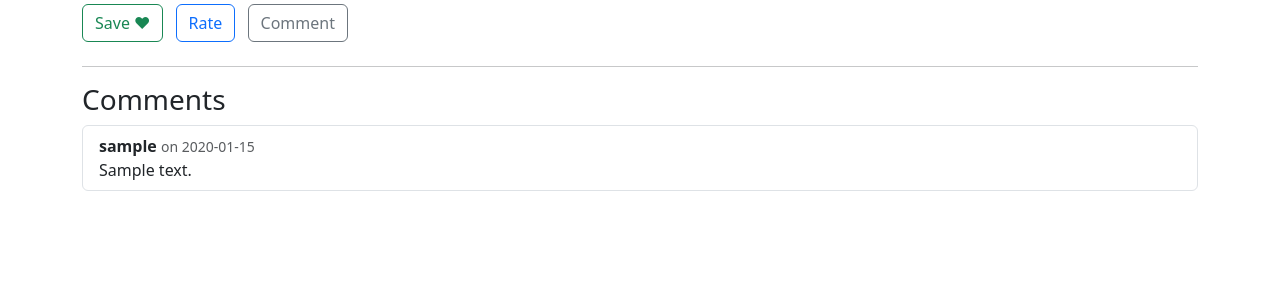
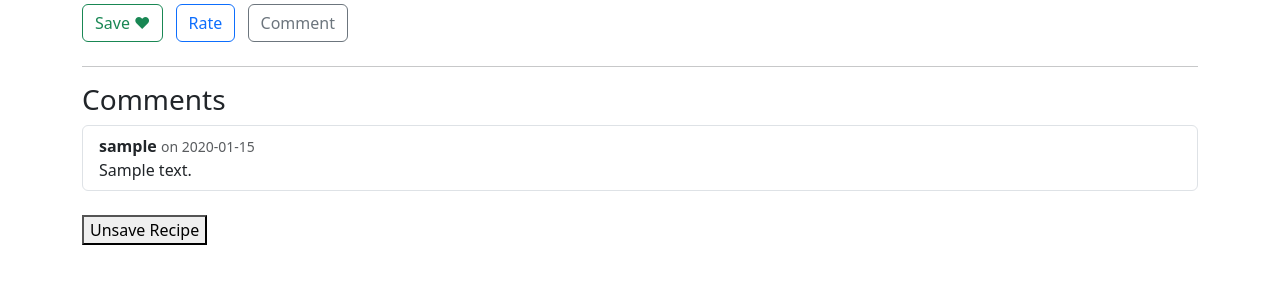
Before and after one commit to francesbelleza/recipeMakerWebApp, a Flask app: page /recipe/1 in a window 1280 px wide. Shown: the part 467-767 px from the top of the page. Run offline with Flask 3, Linux system fonts and the light colour scheme; a user stored in the database is signed in; tables that the repository leaves empty hold one stand-in row (values such as "Sample post").

Commit message:
added on view_recipe

```diff
--- a/app/templates/view_recipe.html
+++ b/app/templates/view_recipe.html
@@ -135,4 +135,19 @@
             <li class="list-group-item">No comments yet.</li>
           {% endfor %}
         </ul>
+
+
+    {% if current_user.is_authenticated %}
+        {% if recipe in current_user.saved_recipes %}
+            <form method="POST" action="{{ url_for('unsave_recipe', recipe_id=recipe.id) }}">
+                <button type="submit">Unsave Recipe</button>
+            </form>
+        {% else %}
+            <form method="POST" action="{{ url_for('save_recipe', recipe_id=recipe.id) }}">
+                <button type="submit">Save Recipe</button>
+            </form>
+        {% endif %}
+    {% endif %}
+
+
 {% endblock %}
```
